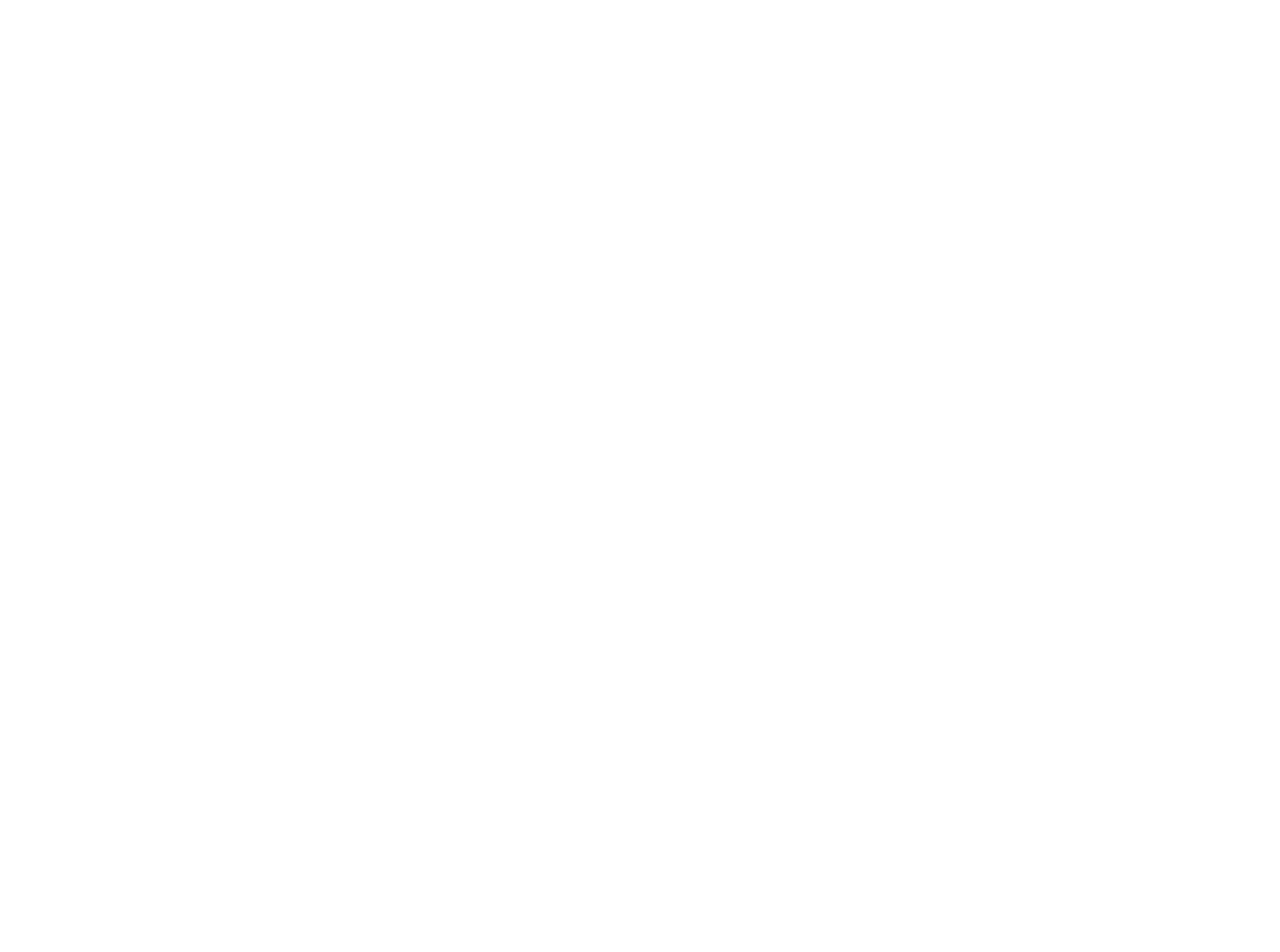
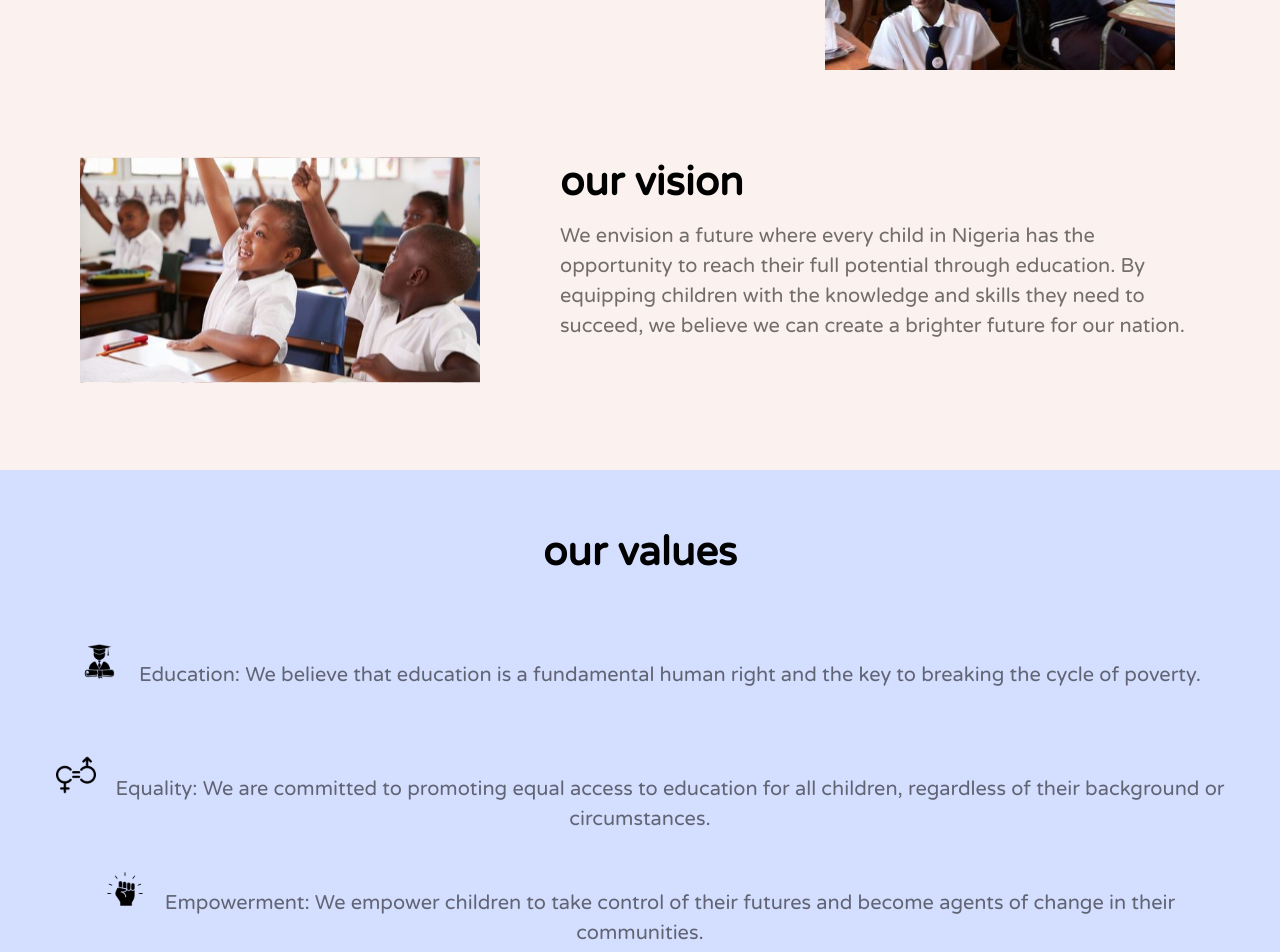
Before and after one commit to eniolaSamuel/Rave-Media-NGO, a React (Create React App) app: page / in a window 1280 px wide. Shown: the part 1360-2312 px from the top of the page. Before the commit the page ends 800 px from the top, so only its background shows below. Built offline with nearby package versions, Linux system fonts and the light colour scheme.

Commit message:
Subsequent commit

```diff
--- a/src/App.js
+++ b/src/App.js
@@ -2,6 +2,7 @@
 import {RavePlatform} from "./views/RavePlatform";
 import {Navbar} from "./views/NavBar";
 import {HomePage} from "./views/HomePage";
+import {AboutUs} from "./views/About";
 
 
 function App() {
@@ -12,6 +13,7 @@
             <Route path="/" element={<RavePlatform />} />
             <Route path="/navbar" element={<Navbar />} />
             <Route path="/home" element={<HomePage />} />
+            <Route path="/about" element={<AboutUs />} />
           </Routes>
         </BrowserRouter>
       </>
--- a/src/styles/About.css
+++ b/src/styles/About.css
@@ -1,9 +1,105 @@
 .about-us-frame{
     width: 100%;
-    height: 1000px;
+    height: 1650px;
+}
+.about-content, .mission-content, .vision-content{
+    display: flex;
+    justify-content: space-evenly;
+    padding-top: 50px;
+    background-color: #fbf1ee;
 }
 
-.about-content, mission-content,
-.vision-content{
-    display: flex;
+.about-content img{
+    border-radius: 5px;
+    width: 400px;
+    height: 300px;
 }
+
+.mission-content img {
+    border-radius: 5px;
+    width: 400px;
+    height: 350px;
+}
+
+.vision-content img {
+    border-radius: 5px;
+    width: 400px;
+    height: 400px;
+    margin-top: -50px;
+}
+
+.about-content-text, .mission-content-text{
+    width: 50%;
+    height: 200px;
+}
+
+.vision-content-text{
+    width: 50%;
+    height: 200px;
+}
+
+.about-content-text h1, .mission-content-text h1, .vision-content-text h1{
+    width: 600px;
+    height: 24px;
+    font-size: 40px;
+    font-weight: 600;
+    line-height: 70px;
+    letter-spacing: 0em;
+    text-align: left;
+    font-family: "Varela Round", sans-serif;
+}
+
+.about-content-text p, .mission-content-text p, .vision-content-text p{
+    width: 650px;
+    height: 14px;
+    font-size: 20px;
+    font-weight: 400;
+    line-height: 30px;
+    letter-spacing: 0em;
+    text-align: left;
+    color: rgba(0, 0, 0, 0.55);
+    margin-top: 50px;
+    font-family: "Varela Round", sans-serif;
+}
+
+.value-content{
+    width: 100%;
+    background-color: #D4DEFF;
+    padding-top: 20px;
+    height: 700px;
+}
+.value-content-text{
+    width: 1200px;
+    margin: auto;
+    height: 100px;
+}
+
+.value-content-text h1{
+    width: 1200px;
+    height: 24px;
+    font-size: 40px;
+    font-weight: 600;
+    line-height: 70px;
+    letter-spacing: 0em;
+    text-align: center;
+    font-family: "Varela Round", sans-serif;
+}
+
+.value-content-text p{
+    width: 1200px;
+    height: 14px;
+    font-size: 20px;
+    font-weight: 400;
+    line-height: 30px;
+    letter-spacing: 0em;
+    text-align: center;
+    color: rgba(0, 0, 0, 0.55);
+    margin-top: 100px;
+    font-family: "Varela Round", sans-serif;
+
+}
+
+.value-content-text img{
+    width: 40px;
+    margin-right: 20px;
+}
--- /dev/null
+++ b/src/styles/DonationProcess.css
@@ -0,0 +1,4 @@
+.donation-frame{
+    width: 100%;
+    height: 100px;
+}
--- a/src/views/About.jsx
+++ b/src/views/About.jsx
@@ -6,7 +6,7 @@
 import EquityIcon from "../assets/icons/svg/equity-icon.svg"
 import EmpowermentIcon from "../assets/icons/svg/empowerment-icon.svg"
 import CollaborationIcon from "../assets/icons/svg/collaboration-icon.svg"
-import "../styles/AbouUs.css"
+import "../styles/About.css"
 
 
 export const AboutUs = () => {
--- a/src/views/RavePlatform.jsx
+++ b/src/views/RavePlatform.jsx
@@ -1,11 +1,13 @@
 import {Navbar} from "./NavBar";
 import {HomePage} from "./HomePage";
+import {AboutUs} from "./About";
 
 export const RavePlatform = () => {
     return(
         <div>
             <Navbar/>
             <HomePage />
+            <AboutUs />
         </div>
     )
 }
```
Also changed, not shown: src/views/DonationProcess.jsx (added, +15 -0 lines).
